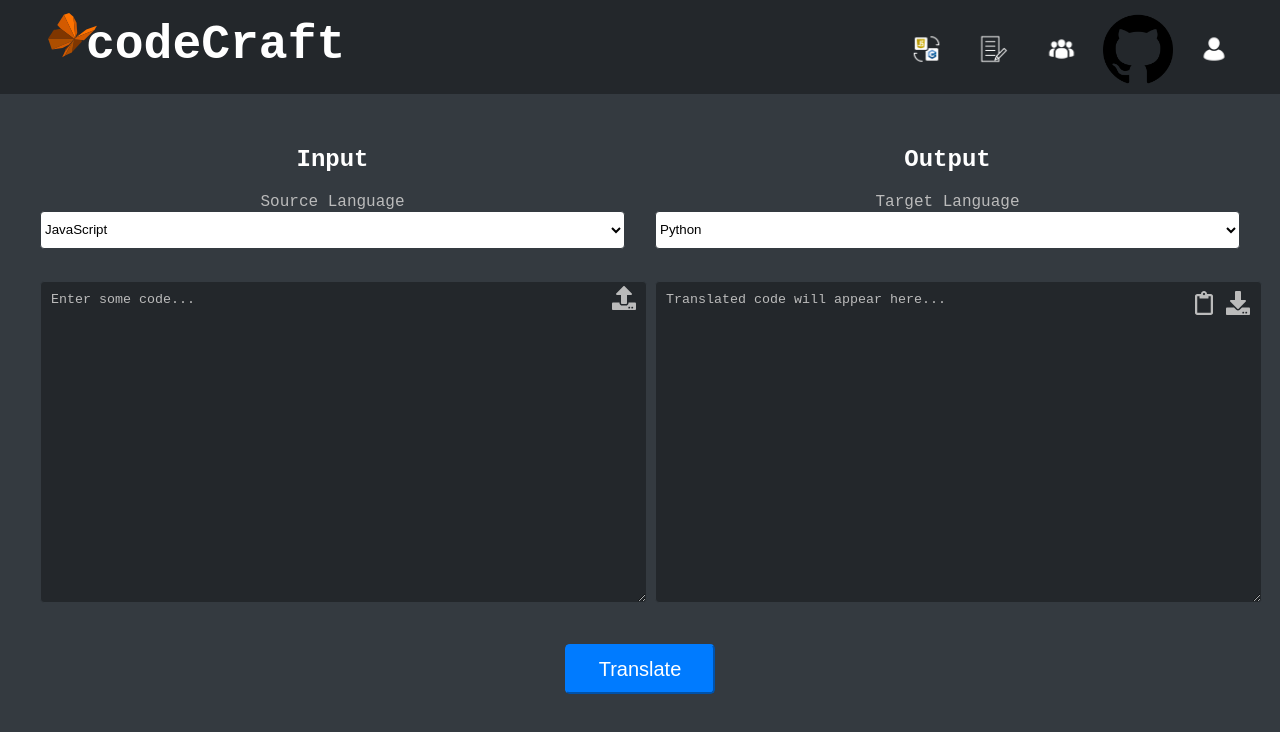
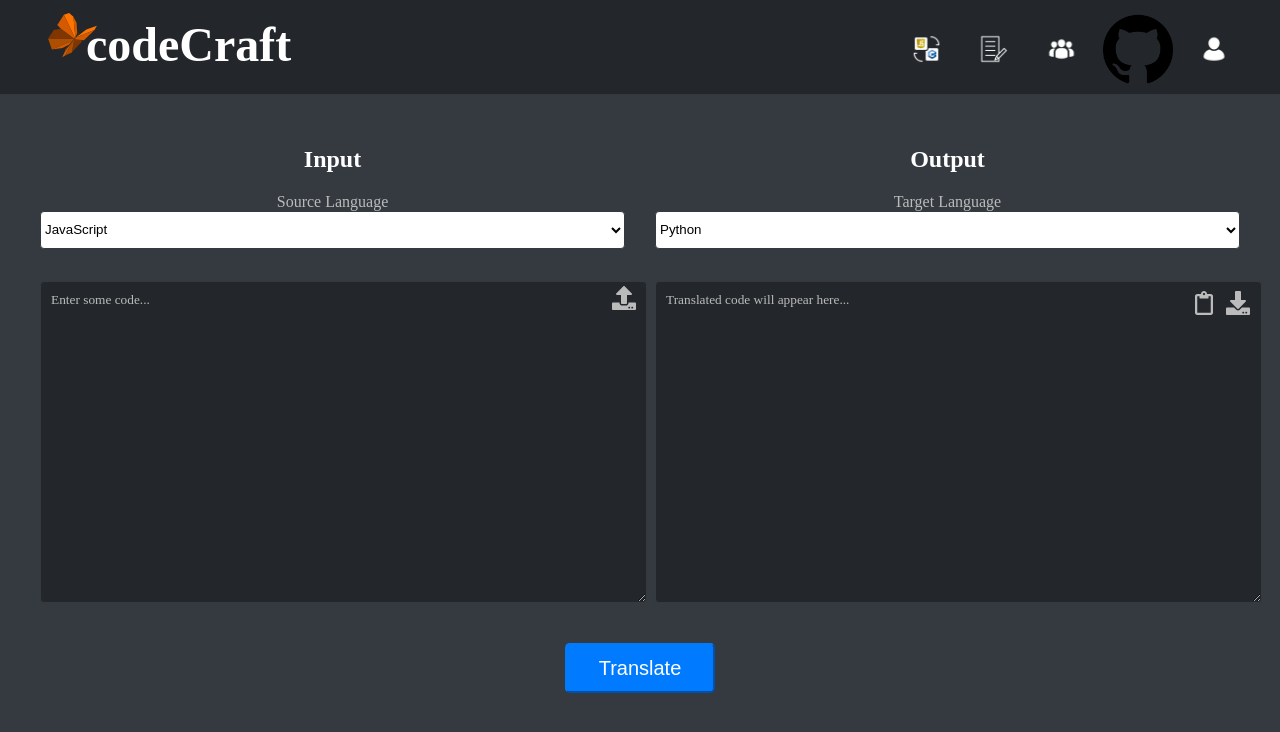
Before and after one commit to TheGoofy-Goobers/CS490_project, a React (Create React App) app in the folder frontend/: page /translate in a window 1280 px wide. Shown: the top 732 px of the page. Built offline with nearby package versions, Linux system fonts and the light colour scheme.

Commit message:
trying stuff

```diff
--- a/frontend/src/components/translatepage/TranslatePage.css
+++ b/frontend/src/components/translatepage/TranslatePage.css
@@ -2,7 +2,7 @@
   background-color: #343a40;
   color: white;
   min-height: 100vh;
-  font-family: 'Courier New', Courier, monospace;
+  font-family: 'Proxima Nova';
 }
 
 .container {
```
Also changed, not shown: 1 other file (tests, documents, lock files or other folders).
